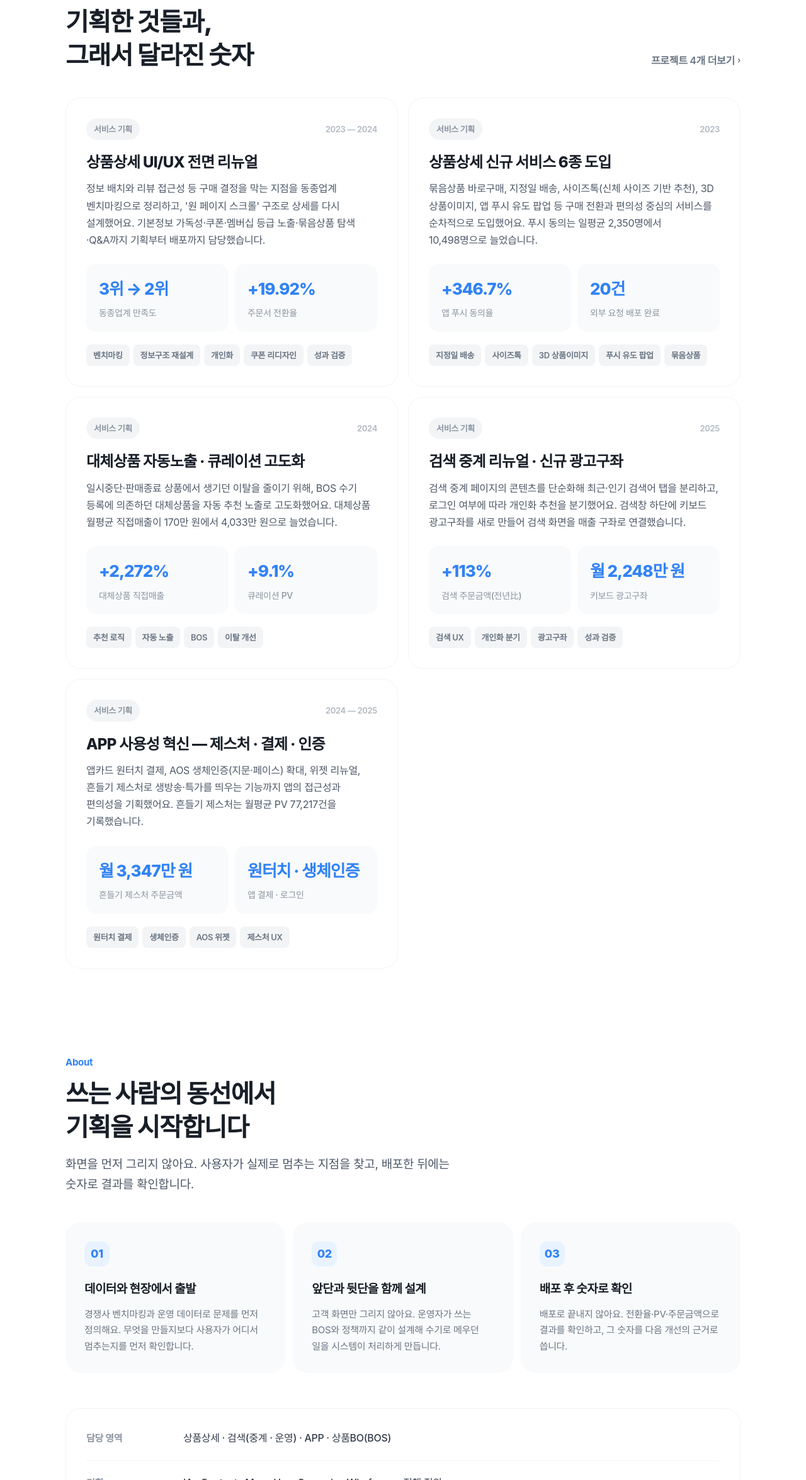
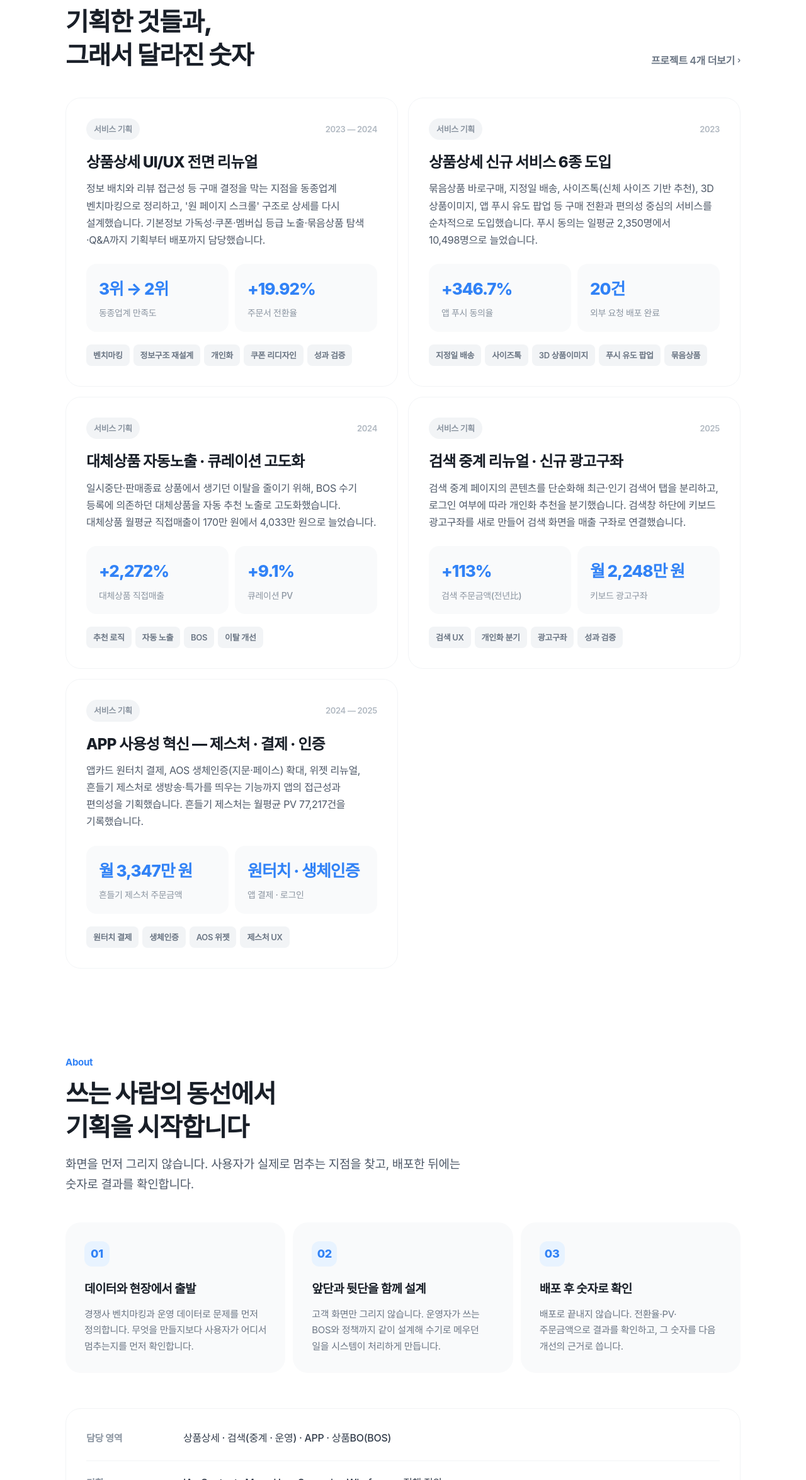
Before and after one commit to ps9561335-cloud/portfolio, a plain HTML site: page index.html in a window 1280 px wide. Shown: the part 900-3250 px from the top of the page at 63% size. Drawn offline with Linux system fonts and the light colour scheme; a web font is replaced by a local one.

Commit message:
문체 통일: 해요체 → 습니다체

```diff
--- a/index.html
+++ b/index.html
@@ -206,7 +206,7 @@
             <h3 class="tp-ctitle">상품상세 UI/UX 전면 리뉴얼</h3>
             <p class="tp-cbody">
               정보 배치와 리뷰 접근성 등 구매 결정을 막는 지점을 동종업계 벤치마킹으로 정리하고,
-              '원 페이지 스크롤' 구조로 상세를 다시 설계했어요. 기본정보 가독성·쿠폰·멤버십 등급 노출·묶음상품 탐색·Q&amp;A까지
+              '원 페이지 스크롤' 구조로 상세를 다시 설계했습니다. 기본정보 가독성·쿠폰·멤버십 등급 노출·묶음상품 탐색·Q&amp;A까지
               기획부터 배포까지 담당했습니다.
             </p>
             <div style="display: grid; grid-template-columns: 1fr 1fr; gap: 10px; margin-bottom: 20px">
@@ -231,7 +231,7 @@
             <h3 class="tp-ctitle">상품상세 신규 서비스 6종 도입</h3>
             <p class="tp-cbody">
               묶음상품 바로구매, 지정일 배송, 사이즈톡(신체 사이즈 기반 추천), 3D 상품이미지, 앱 푸시 유도 팝업 등
-              구매 전환과 편의성 중심의 서비스를 순차적으로 도입했어요. 푸시 동의는 일평균 2,350명에서 10,498명으로 늘었습니다.
+              구매 전환과 편의성 중심의 서비스를 순차적으로 도입했습니다. 푸시 동의는 일평균 2,350명에서 10,498명으로 늘었습니다.
             </p>
             <div style="display: grid; grid-template-columns: 1fr 1fr; gap: 10px; margin-bottom: 20px">
               <div class="tp-stat"><div class="tp-stat-v">+346.7%</div><div class="tp-stat-l">앱 푸시 동의율</div></div>
@@ -255,7 +255,7 @@
             <h3 class="tp-ctitle">대체상품 자동노출 · 큐레이션 고도화</h3>
             <p class="tp-cbody">
               일시중단·판매종료 상품에서 생기던 이탈을 줄이기 위해, BOS 수기 등록에 의존하던 대체상품을
-              자동 추천 노출로 고도화했어요. 대체상품 월평균 직접매출이 170만 원에서 4,033만 원으로 늘었습니다.
+              자동 추천 노출로 고도화했습니다. 대체상품 월평균 직접매출이 170만 원에서 4,033만 원으로 늘었습니다.
             </p>
             <div style="display: grid; grid-template-columns: 1fr 1fr; gap: 10px; margin-bottom: 20px">
               <div class="tp-stat"><div class="tp-stat-v">+2,272%</div><div class="tp-stat-l">대체상품 직접매출</div></div>
@@ -277,7 +277,7 @@
             </div>
             <h3 class="tp-ctitle">검색 중계 리뉴얼 · 신규 광고구좌</h3>
             <p class="tp-cbody">
-              검색 중계 페이지의 콘텐츠를 단순화해 최근·인기 검색어 탭을 분리하고, 로그인 여부에 따라 개인화 추천을 분기했어요.
+              검색 중계 페이지의 콘텐츠를 단순화해 최근·인기 검색어 탭을 분리하고, 로그인 여부에 따라 개인화 추천을 분기했습니다.
               검색창 하단에 키보드 광고구좌를 새로 만들어 검색 화면을 매출 구좌로 연결했습니다.
             </p>
             <div style="display: grid; grid-template-columns: 1fr 1fr; gap: 10px; margin-bottom: 20px">
@@ -301,7 +301,7 @@
             <h3 class="tp-ctitle">APP 사용성 혁신 — 제스처 · 결제 · 인증</h3>
             <p class="tp-cbody">
               앱카드 원터치 결제, AOS 생체인증(지문·페이스) 확대, 위젯 리뉴얼, 흔들기 제스처로 생방송·특가를 띄우는 기능까지
-              앱의 접근성과 편의성을 기획했어요. 흔들기 제스처는 월평균 PV 77,217건을 기록했습니다.
+              앱의 접근성과 편의성을 기획했습니다. 흔들기 제스처는 월평균 PV 77,217건을 기록했습니다.
             </p>
             <div style="display: grid; grid-template-columns: 1fr 1fr; gap: 10px; margin-bottom: 20px">
               <div class="tp-stat"><div class="tp-stat-v">월 3,347만 원</div><div class="tp-stat-l">흔들기 제스처 주문금액</div></div>
@@ -323,7 +323,7 @@
             </div>
             <h3 class="tp-ctitle">백오피스(BOS) 운영 효율화 · 자동화</h3>
             <p class="tp-cbody">
-              검색운영 배너 등록을 RPA로 자동화하고, 묶음상품 일괄조회·엑셀 다운로드, 판매불가예약 대량 업로드 같은 반복 업무를 걷어냈어요.
+              검색운영 배너 등록을 RPA로 자동화하고, 묶음상품 일괄조회·엑셀 다운로드, 판매불가예약 대량 업로드 같은 반복 업무를 걷어냈습니다.
               착불 배송비 정책은 MC/PC·파트너스·BOS·챗봇·오픈마켓·EP제휴 전 채널에 일괄 적용되도록 정리했습니다.
             </p>
             <div style="display: grid; grid-template-columns: 1fr 1fr; gap: 10px; margin-bottom: 20px">
@@ -346,7 +346,7 @@
             </div>
             <h3 class="tp-ctitle">WHOSCM · 배송설치 기사앱</h3>
             <p class="tp-cbody">
-              오래된 PDA 기반 배송설치 시스템을 업무자의 실제 동선에 맞춰 다시 설계했어요.
+              오래된 PDA 기반 배송설치 시스템을 업무자의 실제 동선에 맞춰 다시 설계했습니다.
               입고예정 오더부터 배차·설치·중단·반납까지 한 흐름으로 수행하고 관리하도록 기획했습니다.
             </p>
             <div style="display: grid; grid-template-columns: 1fr 1fr; gap: 10px; margin-bottom: 20px">
@@ -370,7 +370,7 @@
             </div>
             <h3 class="tp-ctitle">SMART36 · 고객센터앱</h3>
             <p class="tp-cbody">
-              상담원 연결까지 십 분이 걸리던 문의를 앱에서 스스로 해결하도록 기획했어요.
+              상담원 연결까지 십 분이 걸리던 문의를 앱에서 스스로 해결하도록 기획했습니다.
               개인화 요금 고지서와 상담 챗봇, 미납 요금을 바로 납부하는 흐름을 설계했습니다.
             </p>
             <div style="display: grid; grid-template-columns: 1fr 1fr; gap: 10px; margin-bottom: 20px">
@@ -394,7 +394,7 @@
             </div>
             <h3 class="tp-ctitle">Cafe si · 무인 키오스크 리뉴얼</h3>
             <p class="tp-cbody">
-              기존 화면의 가독성과 주문 확인 문제를 AS-IS 분석으로 정리하고, 상품 그리드와 주문 확인 목록을 다시 설계했어요.
+              기존 화면의 가독성과 주문 확인 문제를 AS-IS 분석으로 정리하고, 상품 그리드와 주문 확인 목록을 다시 설계했습니다.
               관리자에게는 상품·재고·주문·투출 시험까지 원격으로 관리하는 화면을 제공했습니다.
             </p>
             <div style="display: grid; grid-template-columns: 1fr 1fr; gap: 10px; margin-bottom: 20px">
@@ -419,23 +419,23 @@
           쓰는 사람의 동선에서<br />기획을 시작합니다
         </h2>
         <p style="font-size: 19px; line-height: 1.7; color: #4e5968; margin: 0 0 44px; max-width: 34em">
-          화면을 먼저 그리지 않아요. 사용자가 실제로 멈추는 지점을 찾고, 배포한 뒤에는 숫자로 결과를 확인합니다.
+          화면을 먼저 그리지 않습니다. 사용자가 실제로 멈추는 지점을 찾고, 배포한 뒤에는 숫자로 결과를 확인합니다.
         </p>
         <div class="tp-g3" style="display: grid; grid-template-columns: repeat(3, 1fr); gap: 12px; margin-bottom: 56px">
           <div class="tp-rv" style="background: #f9fafb; border-radius: 24px; padding: 30px">
             <div style="width: 40px; height: 40px; border-radius: 12px; background: #e8f3ff; color: #3182f6; font-size: 18px; font-weight: 800; display: flex; align-items: center; justify-content: center; margin-bottom: 20px">01</div>
             <h3 style="font-size: 19px; font-weight: 700; letter-spacing: -0.03em; margin: 0 0 10px">데이터와 현장에서 출발</h3>
-            <p style="font-size: 15px; line-height: 1.7; color: #6b7684; margin: 0">경쟁사 벤치마킹과 운영 데이터로 문제를 먼저 정의해요. 무엇을 만들지보다 사용자가 어디서 멈추는지를 먼저 확인합니다.</p>
+            <p style="font-size: 15px; line-height: 1.7; color: #6b7684; margin: 0">경쟁사 벤치마킹과 운영 데이터로 문제를 먼저 정의합니다. 무엇을 만들지보다 사용자가 어디서 멈추는지를 먼저 확인합니다.</p>
           </div>
           <div class="tp-rv" style="background: #f9fafb; border-radius: 24px; padding: 30px">
             <div style="width: 40px; height: 40px; border-radius: 12px; background: #e8f3ff; color: #3182f6; font-size: 18px; font-weight: 800; display: flex; align-items: center; justify-content: center; margin-bottom: 20px">02</div>
             <h3 style="font-size: 19px; font-weight: 700; letter-spacing: -0.03em; margin: 0 0 10px">앞단과 뒷단을 함께 설계</h3>
-            <p style="font-size: 15px; line-height: 1.7; color: #6b7684; margin: 0">고객 화면만 그리지 않아요. 운영자가 쓰는 BOS와 정책까지 같이 설계해 수기로 메우던 일을 시스템이 처리하게 만듭니다.</p>
+            <p style="font-size: 15px; line-height: 1.7; color: #6b7684; margin: 0">고객 화면만 그리지 않습니다. 운영자가 쓰는 BOS와 정책까지 같이 설계해 수기로 메우던 일을 시스템이 처리하게 만듭니다.</p>
           </div>
           <div class="tp-rv" style="background: #f9fafb; border-radius: 24px; padding: 30px">
             <div style="width: 40px; height: 40px; border-radius: 12px; background: #e8f3ff; color: #3182f6; font-size: 18px; font-weight: 800; display: flex; align-items: center; justify-content: center; margin-bottom: 20px">03</div>
             <h3 style="font-size: 19px; font-weight: 700; letter-spacing: -0.03em; margin: 0 0 10px">배포 후 숫자로 확인</h3>
-            <p style="font-size: 15px; line-height: 1.7; color: #6b7684; margin: 0">배포로 끝내지 않아요. 전환율·PV·주문금액으로 결과를 확인하고, 그 숫자를 다음 개선의 근거로 씁니다.</p>
+            <p style="font-size: 15px; line-height: 1.7; color: #6b7684; margin: 0">배포로 끝내지 않습니다. 전환율·PV·주문금액으로 결과를 확인하고, 그 숫자를 다음 개선의 근거로 씁니다.</p>
           </div>
         </div>
         <div style="background: #fff; border: 1px solid #f2f4f6; border-radius: 24px; padding: 12px 32px">
```
